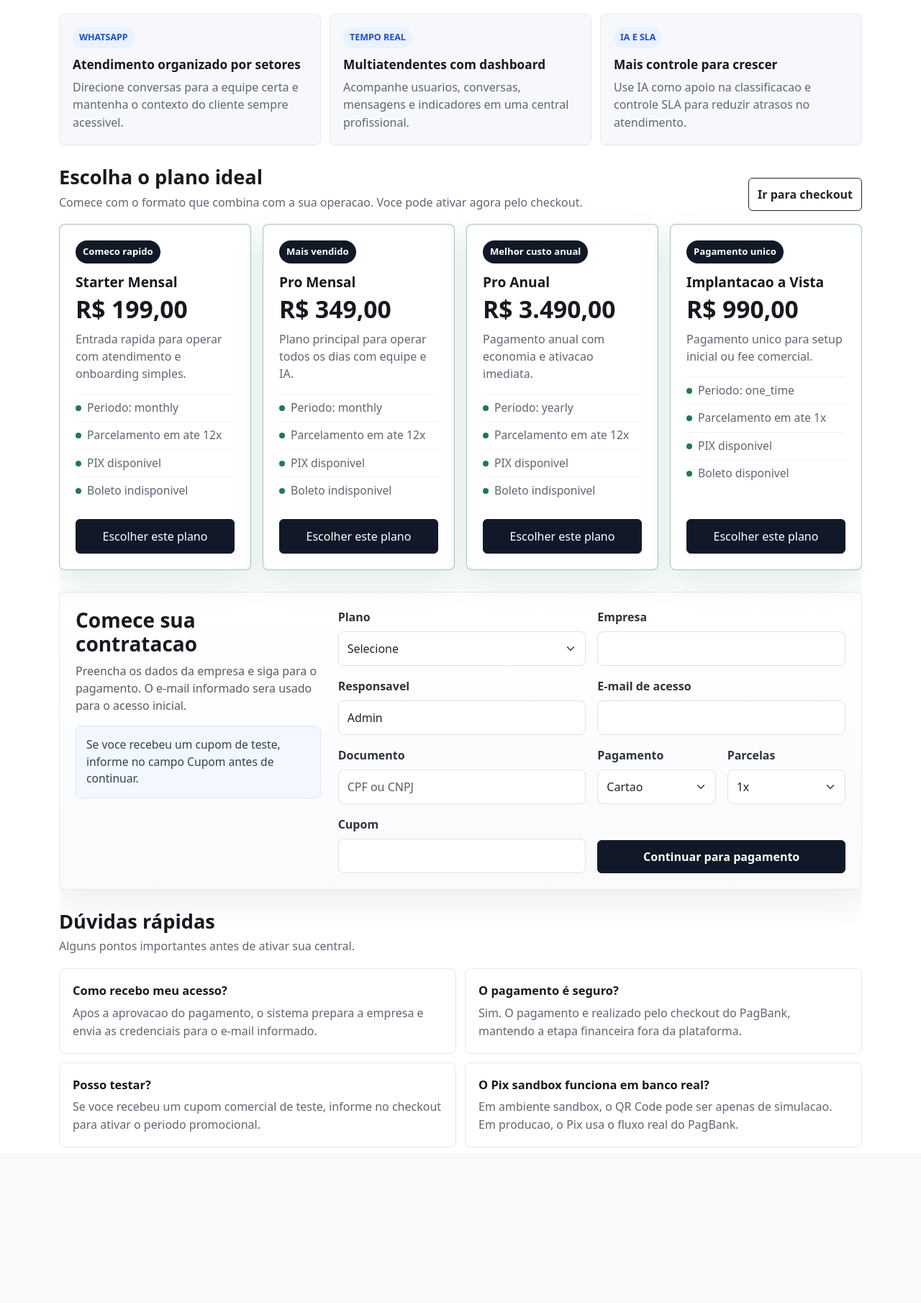
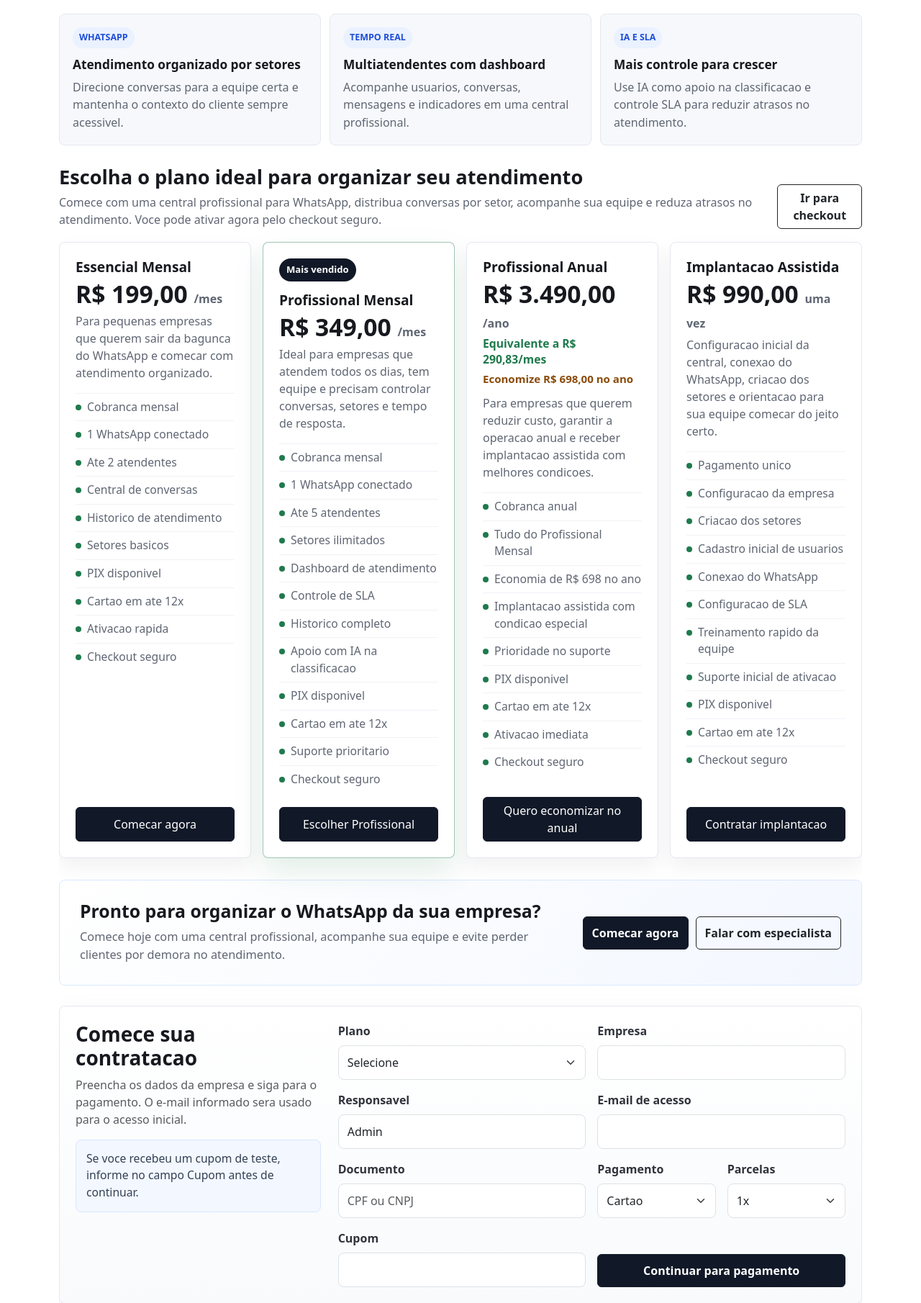
Before and after one commit to appsulautomacao/sistema, a Flask app: page /planos in a window 1280 px wide. Shown: the part 946-2756 px from the top of the page at 72% size. Before the commit the page ends 2540 px from the top, so only its background shows below. Run offline with Flask 3, Linux system fonts and the light colour scheme; data comes from the database, SQL or seed files in the repository; data that the repository does not hold is empty.

Commit message:
Improve public plans copy and ops client cleanup

```diff
--- a/templates/ops/clients.html
+++ b/templates/ops/clients.html
@@ -130,6 +130,11 @@
             <form method="POST" action="{{ url_for('ops.reset_admin_password', company_id=row.company.id) }}" style="display:inline;">
               <button class="btn btn-sm btn-outline-primary">Resetar Admin</button>
             </form>
+            {% if not row.is_protected %}
+            <form method="POST" action="{{ url_for('ops.delete_client', company_id=row.company.id) }}" style="display:inline;" onsubmit="return confirm('Excluir este cliente e todos os dados vinculados? Esta acao nao pode ser desfeita.');">
+              <button class="btn btn-sm btn-outline-danger">Excluir</button>
+            </form>
+            {% endif %}
           </td>
         </tr>
         {% endfor %}
--- a/templates/public/plans.html
+++ b/templates/public/plans.html
@@ -260,10 +260,32 @@
   }
 
   .plan-price {
-    margin-bottom: 12px;
+    margin-bottom: 8px;
     font-size: 2.1rem;
     line-height: 1;
     font-weight: 900;
+  }
+
+  .plan-price small {
+    color: var(--muted);
+    font-size: 1rem;
+    font-weight: 800;
+  }
+
+  .plan-price-note {
+    margin-bottom: 6px;
+    color: #1f7a4d;
+    font-size: 0.98rem;
+    font-weight: 800;
+    line-height: 1.35;
+  }
+
+  .plan-savings {
+    margin-bottom: 12px;
+    color: #8a4b0b;
+    font-size: 0.94rem;
+    font-weight: 800;
+    line-height: 1.35;
   }
 
   .plan-description {
@@ -302,6 +324,35 @@
   .plan-select-btn {
     margin-top: auto;
     min-height: 48px;
+  }
+
+  .final-cta-panel {
+    display: grid;
+    gap: 18px;
+    align-items: center;
+    padding: 24px;
+    margin-bottom: 28px;
+    border: 1px solid #dbe7ff;
+    border-radius: 8px;
+    background: linear-gradient(135deg, #ffffff, #f3f7ff);
+  }
+
+  .final-cta-panel h2 {
+    margin-bottom: 8px;
+    font-size: 1.55rem;
+    font-weight: 850;
+  }
+
+  .final-cta-panel p {
+    margin: 0;
+    color: var(--muted);
+    font-size: 1.02rem;
+    line-height: 1.55;
+  }
+
+  .final-cta-actions {
+    display: grid;
+    gap: 10px;
   }
 
   .checkout-panel {
@@ -400,6 +451,16 @@
     .faq-grid {
       grid-template-columns: repeat(2, minmax(0, 1fr));
     }
+
+    .final-cta-panel {
+      grid-template-columns: 1fr auto;
+      padding: 28px;
+    }
+
+    .final-cta-actions {
+      display: flex;
+      align-items: center;
+    }
   }
 
   @media (min-width: 1200px) {
@@ -445,6 +506,11 @@
       font-size: 2.15rem;
     }
 
+    .plan-features li {
+      font-size: 1rem;
+      line-height: 1.45;
+    }
+
     .checkout-panel {
       padding: 18px;
     }
@@ -461,6 +527,10 @@
       width: 100%;
       min-height: 50px;
       font-size: 1rem;
+    }
+
+    .final-cta-panel {
+      padding: 20px;
     }
   }
 </style>
@@ -531,38 +601,99 @@
     <section id="planos" class="mb-4">
       <div class="section-heading d-md-flex align-items-end justify-content-between gap-3">
         <div>
-          <h2>Escolha o plano ideal</h2>
-          <p>Comece com o formato que combina com a sua operacao. Voce pode ativar agora pelo checkout.</p>
+          <h2>Escolha o plano ideal para organizar seu atendimento</h2>
+          <p>Comece com uma central profissional para WhatsApp, distribua conversas por setor, acompanhe sua equipe e reduza atrasos no atendimento. Voce pode ativar agora pelo checkout seguro.</p>
         </div>
         <a class="btn btn-outline-dark plans-cta mt-3 mt-md-0" href="#checkout">Ir para checkout</a>
       </div>
 
       <div class="plans-grid">
         {% for plan in plans %}
-        <article class="plan-card {% if plan.highlight_text or loop.index == 2 %}is-highlighted{% endif %}">
-          {% if plan.highlight_text %}
-          <span class="plan-badge">{{ plan.highlight_text }}</span>
-          {% elif loop.index == 2 %}
-          <span class="plan-badge">Recomendado</span>
+        {% if plan.code == "starter-monthly" %}
+          {% set display_name = "Essencial Mensal" %}
+          {% set display_description = "Para pequenas empresas que querem sair da bagunca do WhatsApp e comecar com atendimento organizado." %}
+          {% set display_features = ["Cobranca mensal", "1 WhatsApp conectado", "Ate 2 atendentes", "Central de conversas", "Historico de atendimento", "Setores basicos", "PIX disponivel", "Cartao em ate 12x", "Ativacao rapida"] %}
+          {% set display_button = "Comecar agora" %}
+          {% set display_badge = none %}
+          {% set monthly_note = none %}
+          {% set savings_note = none %}
+          {% set price_suffix = "/mes" %}
+        {% elif plan.code == "pro-monthly" %}
+          {% set display_name = "Profissional Mensal" %}
+          {% set display_description = "Ideal para empresas que atendem todos os dias, tem equipe e precisam controlar conversas, setores e tempo de resposta." %}
+          {% set display_features = ["Cobranca mensal", "1 WhatsApp conectado", "Ate 5 atendentes", "Setores ilimitados", "Dashboard de atendimento", "Controle de SLA", "Historico completo", "Apoio com IA na classificacao", "PIX disponivel", "Cartao em ate 12x", "Suporte prioritario"] %}
+          {% set display_button = "Escolher Profissional" %}
+          {% set display_badge = "Mais vendido" %}
+          {% set monthly_note = none %}
+          {% set savings_note = none %}
+          {% set price_suffix = "/mes" %}
+        {% elif plan.code == "pro-yearly" %}
+          {% set display_name = "Profissional Anual" %}
+          {% set display_description = "Para empresas que querem reduzir custo, garantir a operacao anual e receber implantacao assistida com melhores condicoes." %}
+          {% set display_features = ["Cobranca anual", "Tudo do Profissional Mensal", "Economia de R$ 698 no ano", "Implantacao assistida com condicao especial", "Prioridade no suporte", "PIX disponivel", "Cartao em ate 12x", "Ativacao imediata"] %}
+          {% set display_button = "Quero economizar no anual" %}
+          {% set display_badge = none %}
+          {% set monthly_note = "Equivalente a R$ 290,83/mes" %}
+          {% set savings_note = "Economize R$ 698,00 no ano" %}
+          {% set price_suffix = "/ano" %}
+        {% elif plan.code == "implantacao-avista" %}
+          {% set display_name = "Implantacao Assistida" %}
+          {% set display_description = "Configuracao inicial da central, conexao do WhatsApp, criacao dos setores e orientacao para sua equipe comecar do jeito certo." %}
+          {% set display_features = ["Pagamento unico", "Configuracao da empresa", "Criacao dos setores", "Cadastro inicial de usuarios", "Conexao do WhatsApp", "Configuracao de SLA", "Treinamento rapido da equipe", "Suporte inicial de ativacao", "PIX disponivel", "Cartao em ate 12x"] %}
+          {% set display_button = "Contratar implantacao" %}
+          {% set display_badge = none %}
+          {% set monthly_note = none %}
+          {% set savings_note = none %}
+          {% set price_suffix = "uma vez" %}
+        {% else %}
+          {% set display_name = plan.name %}
+          {% set display_description = plan.description %}
+          {% set display_features = ["Checkout seguro", "PIX disponivel", "Cartao em ate " ~ plan.max_installments ~ "x"] %}
+          {% set display_button = "Escolher este plano" %}
+          {% set display_badge = plan.highlight_text %}
+          {% set monthly_note = none %}
+          {% set savings_note = none %}
+          {% set price_suffix = none %}
+        {% endif %}
+        <article class="plan-card {% if plan.code == 'pro-monthly' %}is-highlighted{% endif %}">
+          {% if display_badge %}
+          <span class="plan-badge">{{ display_badge }}</span>
           {% endif %}
-          <h3>{{ plan.name }}</h3>
-          <div class="plan-price">{{ plan.price_display }}</div>
-          <p class="plan-description">{{ plan.description }}</p>
+          <h3>{{ display_name }}</h3>
+          <div class="plan-price">{{ plan.price_display }}{% if price_suffix %} <small>{{ price_suffix }}</small>{% endif %}</div>
+          {% if monthly_note %}
+          <div class="plan-price-note">{{ monthly_note }}</div>
+          {% endif %}
+          {% if savings_note %}
+          <div class="plan-savings">{{ savings_note }}</div>
+          {% endif %}
+          <p class="plan-description">{{ display_description }}</p>
           <ul class="plan-features">
-            <li>Periodo: {{ plan.billing_period }}</li>
-            <li>Parcelamento em ate {{ plan.max_installments }}x</li>
-            <li>PIX {{ "disponivel" if plan.allow_pix else "indisponivel" }}</li>
-            <li>Boleto {{ "disponivel" if plan.allow_boleto else "indisponivel" }}</li>
+            {% for feature in display_features %}
+            <li>{{ feature }}</li>
+            {% endfor %}
+            <li>Checkout seguro</li>
           </ul>
           <button
             class="btn btn-appsul plan-select-btn"
             type="button"
             data-plan-code="{{ plan.code }}"
           >
-            Escolher este plano
+            {{ display_button }}
           </button>
         </article>
         {% endfor %}
+      </div>
+    </section>
+
+    <section class="final-cta-panel">
+      <div>
+        <h2>Pronto para organizar o WhatsApp da sua empresa?</h2>
+        <p>Comece hoje com uma central profissional, acompanhe sua equipe e evite perder clientes por demora no atendimento.</p>
+      </div>
+      <div class="final-cta-actions">
+        <a class="btn btn-appsul plans-cta" href="#checkout">Comecar agora</a>
+        <a class="btn btn-outline-dark plans-cta" href="https://appsul.com.br" target="_blank" rel="noopener">Falar com especialista</a>
       </div>
     </section>
 
```
Also changed, not shown: application/routes/ops.py (+114 -1 lines), core/commercial_service.py (+33 -15 lines).
